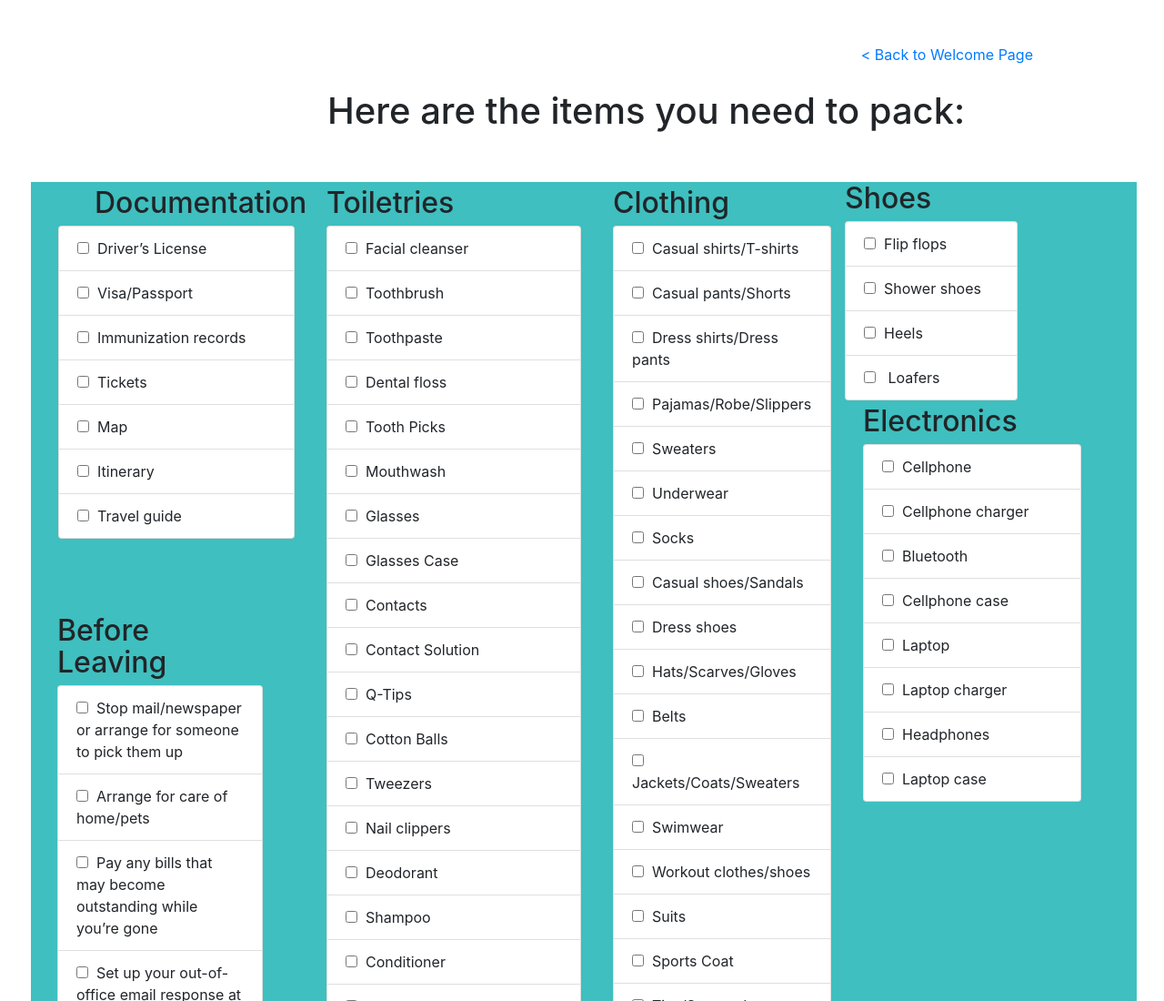
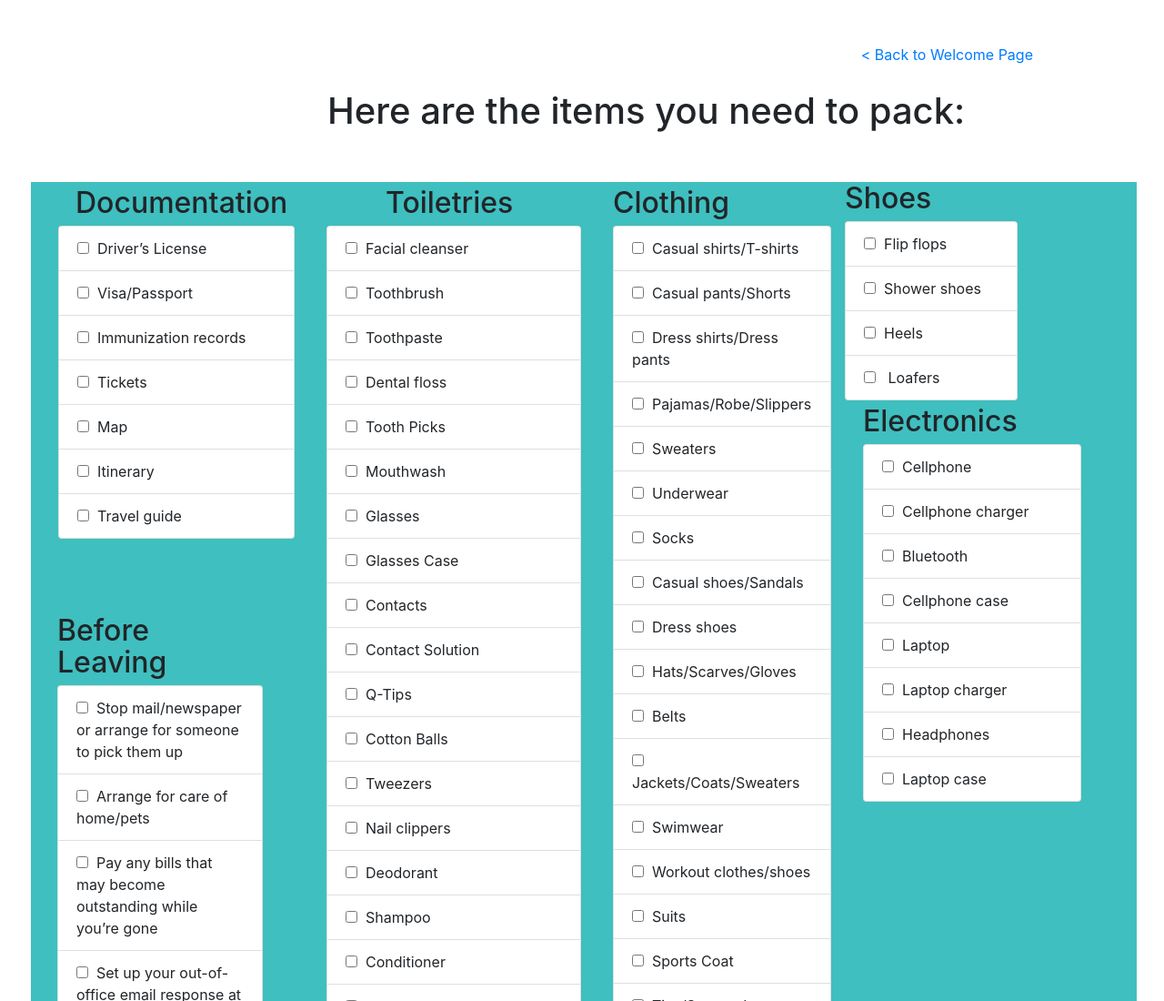
Before and after one commit to charityyoungblood/PackingListApp, a plain HTML site: page results.html in a window 1280 px wide. Shown: the top 1100 px of the page at 91% size. Drawn offline with nearby package versions, Linux system fonts and the light colour scheme.

Commit message:
added css rule to center 'toiletries' header in results.html

```diff
--- a/packinglistapp.css
+++ b/packinglistapp.css
@@ -20,7 +20,11 @@
 }
 
 .result-center .documentation {
-    margin-left: 40px;
+    margin-left: 19px;
+}
+
+.result-center .bathroom {
+    margin-left: 65px;
 }
 #content {
     width: 290px;
--- a/results.html
+++ b/results.html
@@ -37,7 +37,7 @@
                 </ul>
         </section>
         <section id="middle">
-            <h2>Toiletries</h2>
+            <h2 class="bathroom">Toiletries</h2>
                 <ul class="list-group">
                      <li class="list-group-item"><input type="checkbox" id="listitem" value="toiletries" name="essential">&nbsp Facial cleanser</li>
                     <li class="list-group-item"><input type="checkbox" id="listitem" value="toiletries" name="essential">&nbsp Toothbrush</li>
```
